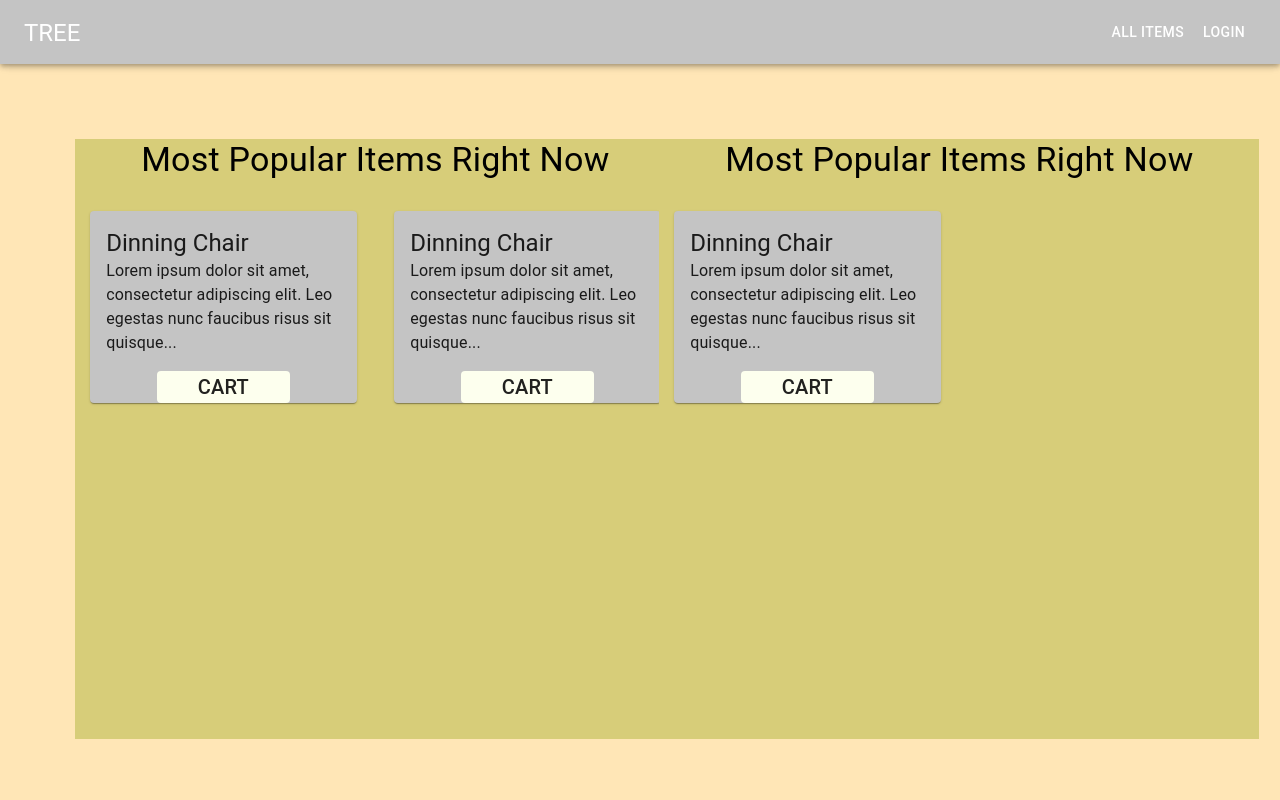
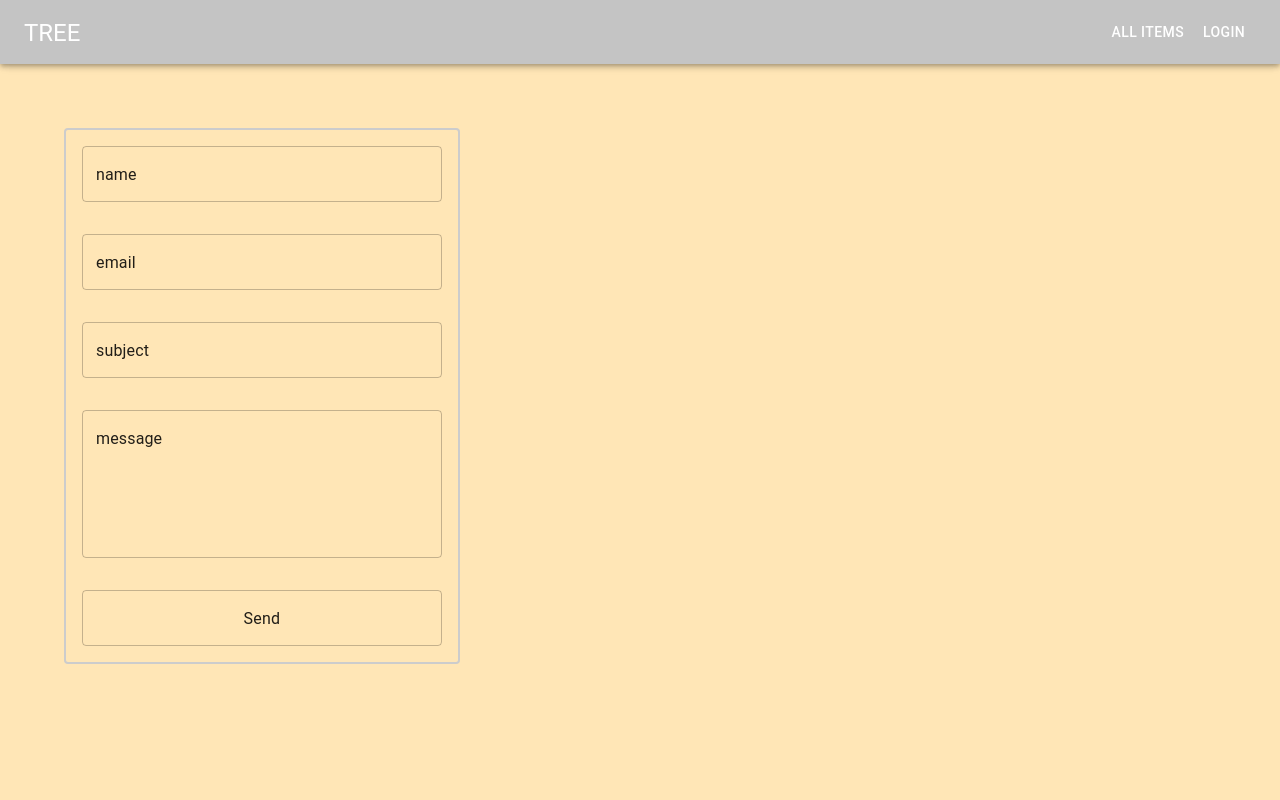
Before and after one commit to AlexSandro19/final_project_5th_sem, a React (Create React App) app in the folder client/: page /contact in a window 1280 px wide. Before the commit this address led to /. Shown: the top 800 px of the page. Built offline with nearby package versions, Linux system fonts and the light colour scheme.

Commit message:
Contact form add
Contactpage

```diff
--- a/client/package.json
+++ b/client/package.json
@@ -13,6 +13,7 @@
     "@testing-library/jest-dom": "^5.15.0",
     "@testing-library/react": "^11.2.7",
     "@testing-library/user-event": "^12.8.3",
+    "emailjs-com": "^3.2.0",
     "react": "^17.0.2",
     "react-dom": "^17.0.2",
     "react-redux": "7.2.5",
--- a/client/src/App.js
+++ b/client/src/App.js
@@ -49,7 +49,6 @@ function App() {
         <IconButton>
         <FacebookIcon/>
         </IconButton>
-
         <IconButton> <InstagramIcon/></IconButton>
         <IconButton>  <LinkedInIcon/></IconButton>
       </footer>
--- /dev/null
+++ b/client/src/components/ContactForm.js
@@ -0,0 +1,82 @@
+import React from "react";
+import emailjs from "emailjs-com";
+import { makeStyles } from "@mui/styles";
+import { TextField, Box, CardContent, CardMedia, Button, Typography } from '@mui/material';
+
+const useStyles = makeStyles((theme) => ({
+
+    formEmail: {
+        margin: "0",
+        color: "#989898",
+        textAlign: "center",
+        border: "2px solid #ccc",
+        borderRadius: "4px",
+        display: "flex",
+        flexDirection: "column",
+    },
+
+  }));
+
+const ContactForm = () => {
+
+    const classes = useStyles();
+
+    function sendEmail(e){
+        e.preventDefault();
+        emailjs.sendForm('service_hysszfa', 'template_yesofn7', e.target, 'user_JRQFq2IyPmOHEaFKZB6Ta')
+            .then((result) => {
+                console.log(result);
+            }, (error) => {
+                console.log(error);
+            });
+        e.target.reset();
+    }
+
+    return (
+        <Box
+      component="form"
+      sx={{
+        '& .MuiTextField-root': { m: 2, width: '40ch' },
+      }}
+      noValidate
+      autoComplete="off"
+    >
+            <div>
+                <form className = {classes.formEmail} onSubmit={sendEmail}>
+                <TextField
+            required
+            id = "outlined"
+            defaultValue="name"
+            />
+                <TextField
+            required
+            defaultValue="email"
+            type="email"
+            name="email"
+            />
+
+            <TextField
+            required
+            defaultValue="subject"
+            type="text"
+            name="subject"
+            />
+                <TextField
+            required
+            defaultValue="message"
+            type="text"
+            name="message"
+            multiline
+            rows={5}
+            />
+                <TextField
+            type="submit"
+            value="Send"
+            />
+                </form>
+            </div>
+        </Box>
+    )
+}
+
+export default ContactForm
--- a/client/src/components/Navigation.js
+++ b/client/src/components/Navigation.js
@@ -19,7 +19,7 @@ const useStyles = makeStyles((theme) => ({
   }));
 
 
- const Navigation =(requesting,errors,loginRequest)=>{
+ const Navigation =({requesting,errors,loginRequest})=>{
     const classes = useStyles();
     const [modalOpen, setModalOpen] = useState(false);
     const handleClickOpen = () => {
--- a/client/src/routes.js
+++ b/client/src/routes.js
@@ -2,11 +2,13 @@ import { Switch } from "react-router-dom";
 import { Redirect, Route } from "react-router-dom";
 import HomePage  from "./pages/HomePage";
 import { connect } from "react-redux";
+import ContactForm from "./components/ContactForm";
 const Routes=()=>{
 
     return(
         <Switch>
             <Route path="/" exact><HomePage/> </Route>
+            <Route path="/contact" exact><ContactForm/> </Route>
             <Route path="/allitems" exact></Route>
             <Redirect to="/" ></Redirect>
         </Switch>
--- a/package.json
+++ b/package.json
@@ -29,7 +29,7 @@
   },
   "devDependencies": {
     "concurrently": "5.3.0",
-    "cross-env": "7.0.2",
+    "cross-env": "^7.0.2",
     "nodemon": "2.0.4"
   }
 }
```
Also changed, not shown: 2 other files (tests, documents, lock files or other folders).
